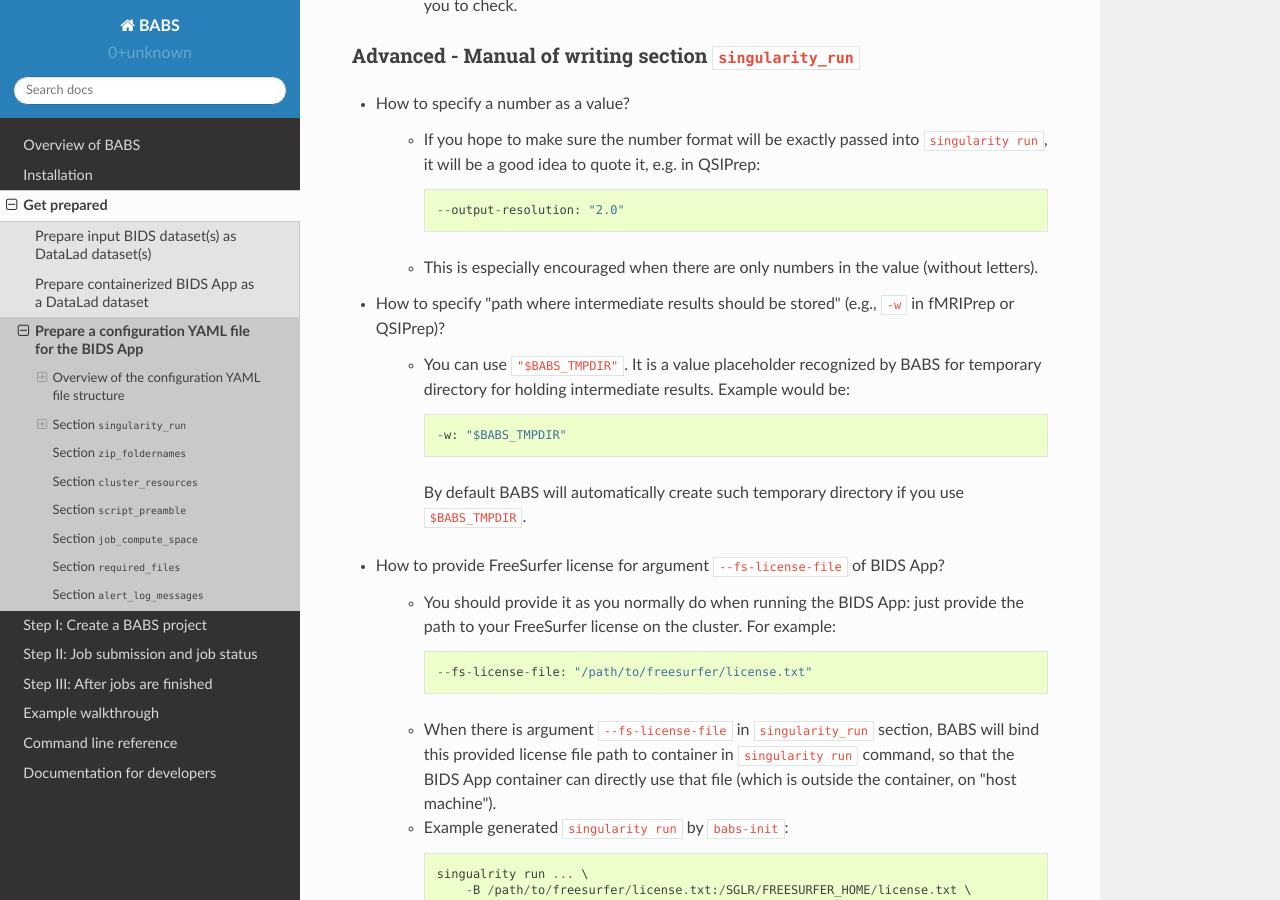
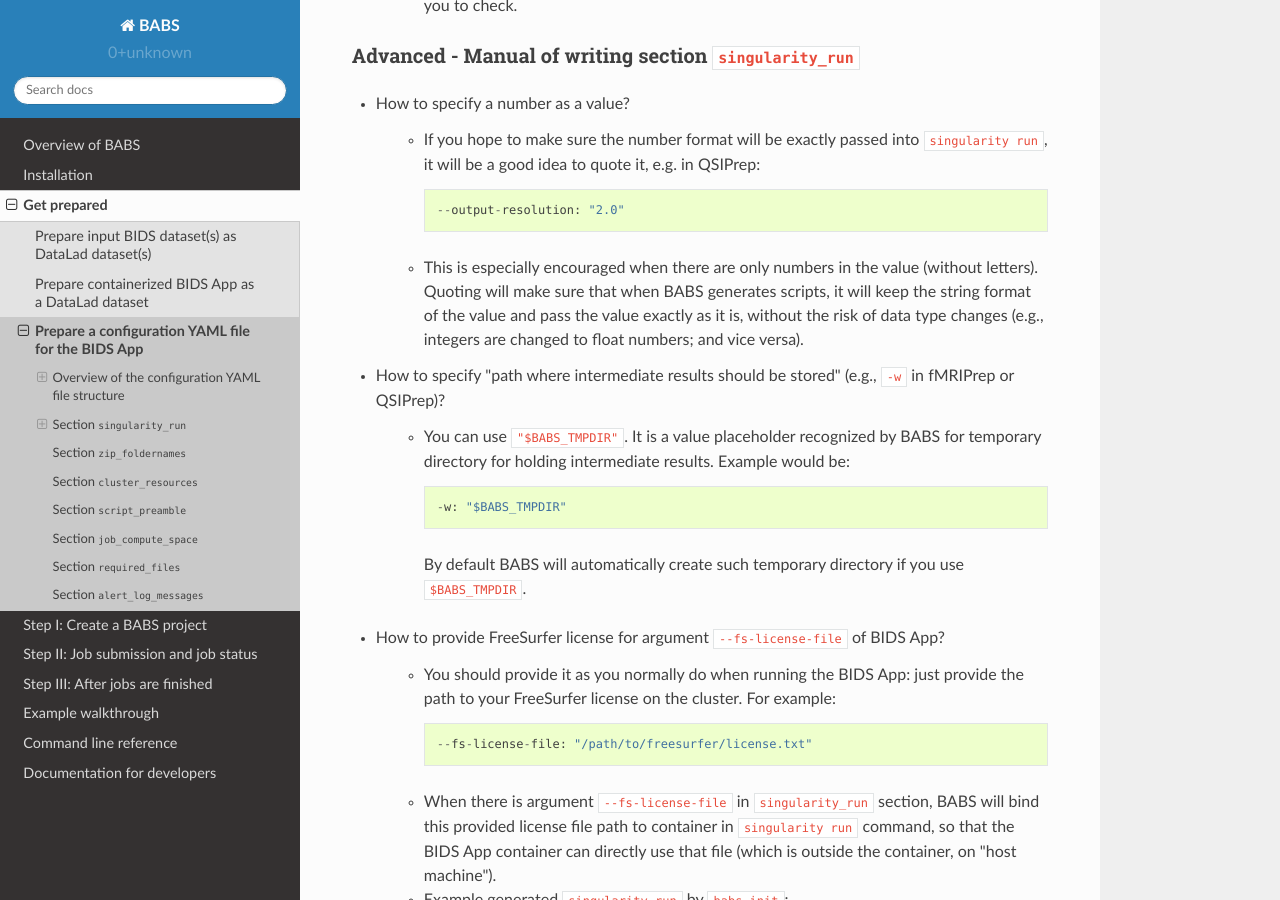
Before and after one commit to PennLINC/babs, a Sphinx documentation site: the page built from docs/source/preparation_config_yaml_file.rst, in a window 1280 px wide and 900 px high, scrolled down 4229 px. Built offline with Sphinx 7.4.7 and the Read the Docs theme 2.0.0, drawn with Linux system fonts in a browser that asks for light colours; some of the changed text lies outside the part shown.

Commit message:
add docs: why quoting numbers are suggested

```diff
--- a/docs/source/preparation_config_yaml_file.rst
+++ b/docs/source/preparation_config_yaml_file.rst
@@ -198,6 +198,9 @@ Advanced - Manual of writing section ``singularity_run``
         --output-resolution: "2.0"
 
     * This is especially encouraged when there are only numbers in the value (without letters).
+      Quoting will make sure that when BABS generates scripts, it will keep the string format of the value
+      and pass the value exactly as it is,
+      without the risk of data type changes (e.g., integers are changed to float numbers; and vice versa).
 
 * How to specify "path where intermediate results should be stored" (e.g., ``-w`` in fMRIPrep or QSIPrep)?
 
@@ -470,7 +473,9 @@ Note that:
 * Remember to add ``|`` after ``customized_text:``;
 * As customized texts will be directly copied to the script ``participant_job.sh`` (without translation), please remember to add any necessary prefix before the option, e.g., ``#$`` for SGE clusters.
 * For values with numbers only (without letters), it's recommended to quote the value,
-  e.g., ``number_of_cpus: "6"``
+  e.g., ``number_of_cpus: "6"``. This is to make sure that when BABS generates scripts, it will keep the string format of the value
+  and pass the value exactly as it is,
+  without the risk of data type changes (e.g., integers are changed to float numbers; and vice versa).
 
 .. checked all example YAML file i have for this section ``cluster_resources``. CZ 4/4/2023.
 
```
